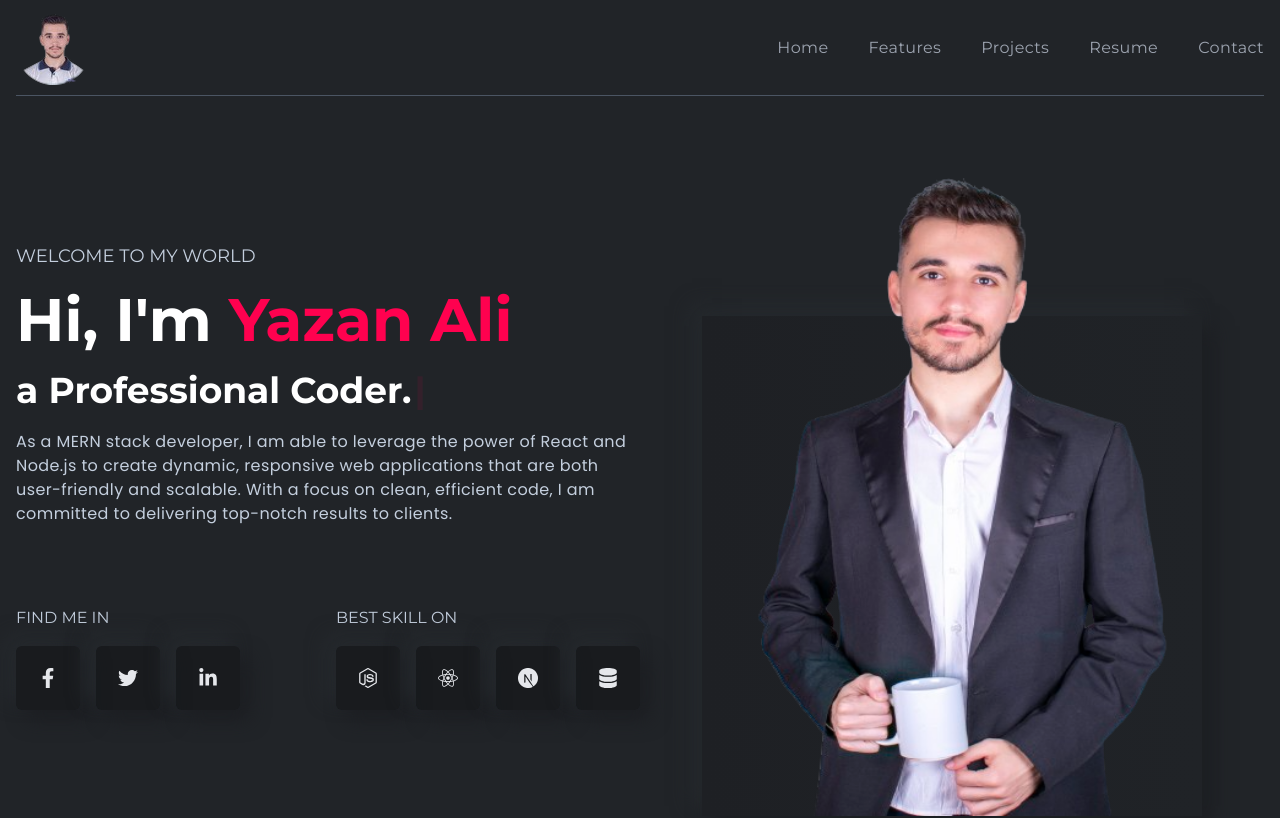
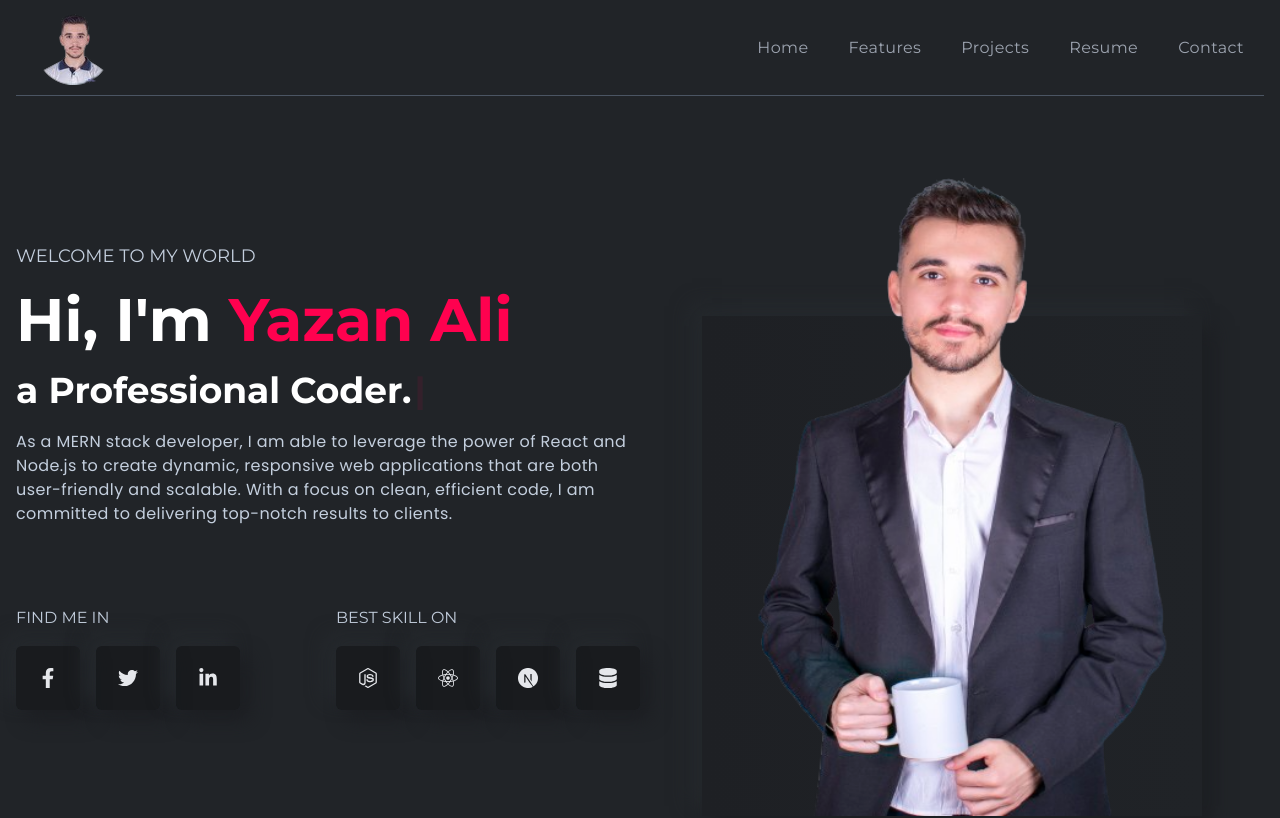
Before and after one commit to Yazan-Ali-01/Portfolio-old, a React (Create React App) app: page / in a window 1280 px wide. Shown: the top 818 px of the page. Built offline with nearby package versions, Linux system fonts and the light colour scheme.

Commit message:
Added padding to Navbar

```diff
--- a/src/components/navbar/Navbar.js
+++ b/src/components/navbar/Navbar.js
@@ -9,7 +9,7 @@
 const Navbar = () => {
   const [showMenu, setShowMenu] = useState(false);
   return (
-    <div className='w-full h-24 sticky top-0 z-50 bg-bodyColor mx-auto flex justify-between items-center font-titleFont border-b-[1px] border-b-gray-600'>
+    <div className='w-full h-24 sticky top-0 z-50 bg-bodyColor mx-auto flex justify-between items-center font-titleFont border-b-[1px] border-b-gray-600 pad'>
       <div>
         <img src={logo} alt='logo' />
       </div>
--- a/src/index.css
+++ b/src/index.css
@@ -1,10 +1,16 @@
-@import url("https://fonts.googleapis.com/css2?family=Montserrat:wght@100;200;300;400;500;600;700;800;900&family=Poppins:wght@100;200;300;400;500;600;700;800;900&display=swap");
+@import url('https://fonts.googleapis.com/css2?family=Montserrat:wght@100;200;300;400;500;600;700;800;900&family=Poppins:wght@100;200;300;400;500;600;700;800;900&display=swap');
 @tailwind base;
 @tailwind components;
 @tailwind utilities;
 
-@layer components{
-    .bannerIcon{
+@layer base {
+  .pad {
+    padding: 20px;
+  }
+}
+
+@layer components {
+  .bannerIcon {
     @apply w-16 h-16 bg-black bg-opacity-25 text-gray-200 text-xl inline-flex items-center justify-center rounded-md shadow-shadowOne hover:bg-opacity-40 hover:-translate-y-1 transition-all hover:text-designColor cursor-pointer duration-300;
   }
   .resumeLi {
@@ -13,17 +19,17 @@
   .bgOpacity {
     @apply bg-black bg-opacity-40;
   }
-    .contactInput{
-        @apply w-full h-12 rounded-lg border-b-[1px] border-b-gray-600 bg-[#191b1e] text-lightText px-4 active:outline-none focus-visible:outline-designColor outline-none focus-visible:border-b-transparent duration-300
+  .contactInput {
+    @apply w-full h-12 rounded-lg border-b-[1px] border-b-gray-600 bg-[#191b1e] text-lightText px-4 active:outline-none focus-visible:outline-designColor outline-none focus-visible:border-b-transparent duration-300;
   }
-.contactTextArea{
-    @apply w-full rounded-lg border-b-[1px] border-b-gray-600 bg-[#191b1e] text-lightText px-4 py-2 active:outline-none focus-visible:outline-designColor outline-none focus-visible:border-b-transparent duration-300 resize-none
+  .contactTextArea {
+    @apply w-full rounded-lg border-b-[1px] border-b-gray-600 bg-[#191b1e] text-lightText px-4 py-2 active:outline-none focus-visible:outline-designColor outline-none focus-visible:border-b-transparent duration-300 resize-none;
   }
 }
 
 .active {
   color: white;
 }
-.scrollbar-hide::-webkit-scrollbar{
+.scrollbar-hide::-webkit-scrollbar {
   display: none;
 }
```
Lines whose indentation alone changed are shown as unchanged.
